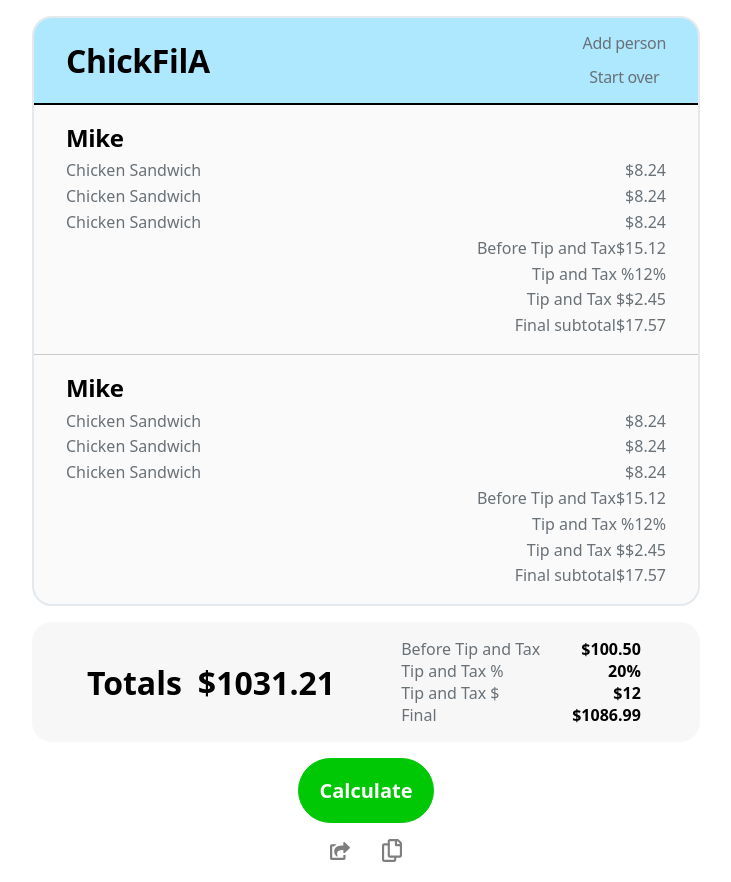
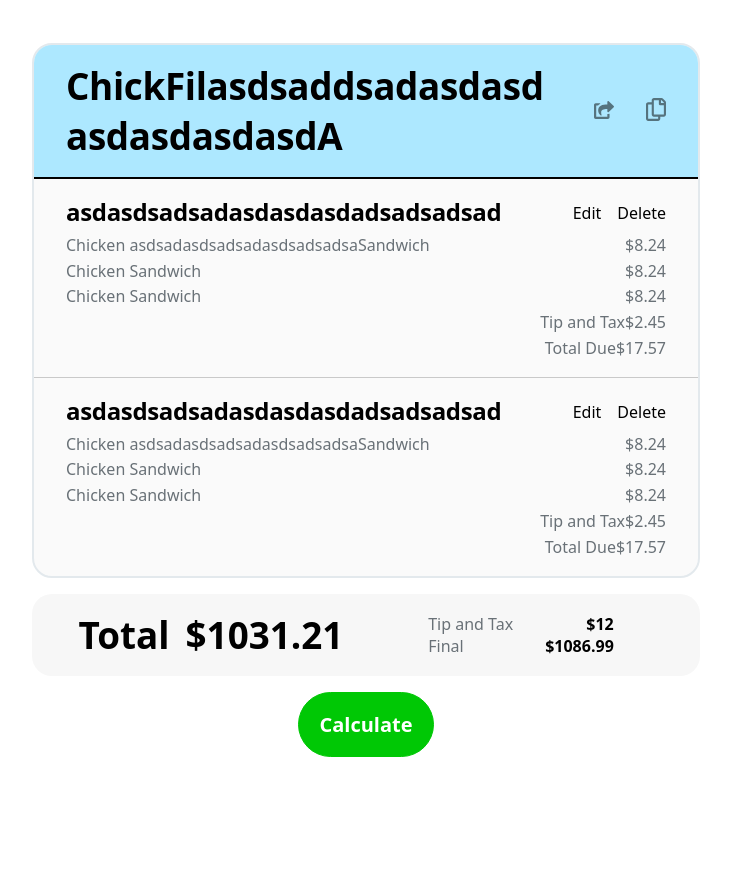
Before and after one commit to mikedelgaudio/tipsy, a React (Create React App) app in the folder frontend/: page / in a window 1280 px wide. Shown: the whole page, without its empty margins (274-1005 px from the left). After the commit the page ends 800 px from the top, so only its background shows below. Built offline with nearby package versions, Linux system fonts and the light colour scheme.

Commit message:
adding fluid font size and stressing UI with long copy

```diff
--- a/frontend/src/Home.tsx
+++ b/frontend/src/Home.tsx
@@ -1,6 +1,5 @@
 import CalculateBtn from "./components/CalculateBtn/CalculateBtn";
 import ItemMenu from "./components/ItemMenu/ItemMenu";
-import SharingRow from "./components/SharingRow/SharingRow";
 import TotalsMenu from "./components/TotalsMenu/TotalsMenu";
 import "./Home.css";
 
@@ -11,7 +10,6 @@
         <ItemMenu />
         <TotalsMenu />
         <CalculateBtn />
-        <SharingRow />
       </div>
     </div>
   );
--- a/frontend/src/components/ItemMenu/ItemMenu.css
+++ b/frontend/src/components/ItemMenu/ItemMenu.css
@@ -16,6 +16,7 @@
   padding: 1em 2em;
   background-color: var(--action);
   border-bottom: 2px solid hsl(0, 0%, 0%);
+  gap: 2em;
 }
 
 .itemHeaderActions {
@@ -29,4 +30,6 @@
   font-weight: 700;
   letter-spacing: -0.33px;
   margin: 0;
+  word-break: break-word;
+  font-size: clamp(1.5em, 1.5em + 1vw, 2.5em);
 }
--- a/frontend/src/components/ItemMenu/ItemMenu.tsx
+++ b/frontend/src/components/ItemMenu/ItemMenu.tsx
@@ -1,3 +1,4 @@
+import SharingRow from "../SharingRow/SharingRow";
 import "./ItemMenu.css";
 import PersonCard from "./PersonCard/PersonCard";
 
@@ -6,10 +7,9 @@
     <div className="itemView">
       <div className="itemMenu">
         <div className="itemHeaderWrapper">
-          <h1 className="itemHeader">ChickFilA</h1>
+          <h1 className="itemHeader">ChickFilasdsaddsadasdasdasdasdasdasdA</h1>
           <div className="itemHeaderActions">
-            <button className="btn-t-success">Add person</button>
-            <button className="btn-t-danger">Start over</button>
+            <SharingRow />
           </div>
         </div>
 
--- a/frontend/src/components/ItemMenu/PersonCard/PersonCard.css
+++ b/frontend/src/components/ItemMenu/PersonCard/PersonCard.css
@@ -12,11 +12,24 @@
   border-bottom: 0;
 }
 
-.personCard > h2 {
+.personCardHeader > h2 {
   margin: 0;
   padding: 0 0 0.15em 0;
   font-weight: 700;
   letter-spacing: -0.33px;
+  word-break: break-word;
+}
+
+.personCardHeader {
+  display: flex;
+  justify-content: space-between;
+  align-items: center;
+  flex-flow: row wrap;
+}
+
+.personCardActions {
+  display: flex;
+  gap: 1em;
 }
 
 .personItemList,
@@ -38,6 +51,7 @@
 }
 
 .personItemDesc {
+  word-break: break-word;
 }
 
 .personItemPrice {
--- a/frontend/src/components/ItemMenu/PersonCard/PersonCard.tsx
+++ b/frontend/src/components/ItemMenu/PersonCard/PersonCard.tsx
@@ -3,11 +3,19 @@
 function PersonCard() {
   return (
     <div className="personCard">
-      <h2>Mike</h2>
+      <div className="personCardHeader">
+        <h2>asdasdsadsadasdasdasdadsadsadsad</h2>
+        <div className="personCardActions">
+          <button>Edit</button>
+          <button>Delete</button>
+        </div>
+      </div>
 
       <ul className="personItemList">
         <li className="personItem">
-          <span className="personItemDesc">Chicken Sandwich</span>
+          <span className="personItemDesc">
+            Chicken asdsadasdsadsadasdsadsadsaSandwich
+          </span>
           <span className="personItemPrice">$8.24</span>
         </li>
         <li className="personItem">
@@ -22,19 +30,11 @@
 
       <ul className="subtotalList">
         <li className="subtotalItem">
-          <span>Before Tip and Tax</span>
-          <span>$15.12</span>
-        </li>
-        <li className="subtotalItem">
-          <span>Tip and Tax %</span>
-          <span>12%</span>
-        </li>
-        <li className="subtotalItem">
-          <span>Tip and Tax $</span>
+          <span>Tip and Tax</span>
           <span>$2.45</span>
         </li>
         <li className="subtotalItem">
-          <span>Final subtotal</span>
+          <span>Total Due</span>
           <span>$17.57</span>
         </li>
       </ul>
--- a/frontend/src/components/TotalsMenu/TotalsMenu.css
+++ b/frontend/src/components/TotalsMenu/TotalsMenu.css
@@ -17,6 +17,7 @@
 
 .totalText {
   font-weight: 600;
+  font-size: clamp(1.5em, 1.5em + 1vw, 2.5em);
 }
 
 .totalsBreakdownWrapper {
--- a/frontend/src/components/TotalsMenu/TotalsMenu.tsx
+++ b/frontend/src/components/TotalsMenu/TotalsMenu.tsx
@@ -4,32 +4,20 @@
   return (
     <div className="totalsMenuView">
       <div className="totalRow">
-        <h1 className="totalText">Totals</h1>
+        <h1 className="totalText">Total</h1>
         <h1 className="totalText">$1031.21</h1>
       </div>
 
       <div className="totalsBreakdownWrapper">
         <ul className="totalsBreakdownList">
           <li className="totalBreakdownItem">
-            <span className="totalBreakdownDesc">Before Tip and Tax</span>
-          </li>
-          <li className="totalBreakdownItem">
-            <span className="totalBreakdownDesc">Tip and Tax %</span>
-          </li>
-          <li className="totalBreakdownItem">
-            <span className="totalBreakdownDesc">Tip and Tax $</span>
+            <span className="totalBreakdownDesc">Tip and Tax</span>
           </li>
           <li className="totalBreakdownItem">
             <span className="totalBreakdownDesc">Final</span>
           </li>
         </ul>
         <ul className="totalsBreakdownList">
-          <li className="totalBreakdownItem">
-            <span>$100.50</span>
-          </li>
-          <li className="totalBreakdownItem">
-            <span>20%</span>
-          </li>
           <li className="totalBreakdownItem">
             <span>$12</span>
           </li>
```
